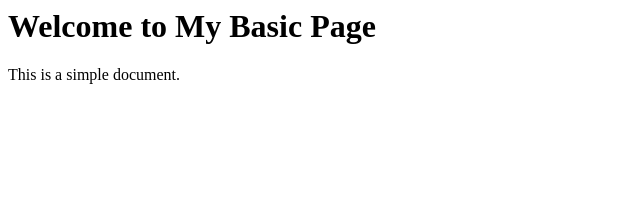
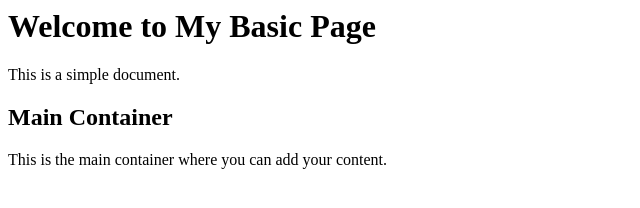
Before and after one commit to vaibhavpetkar/test-git, a plain HTML site: page index.html in a window 1280 px wide. Shown: the whole page, without its empty margins (0-640 px from the left). Drawn offline with Linux system fonts and the light colour scheme.

Commit message:
Quick fix

```diff
--- a/index.html
+++ b/index.html
@@ -6,5 +6,14 @@
 <body>
     <h1>Welcome to My Basic Page</h1>
     <p>This is a simple  document.</p>
+
+
+
+    <div id="main-container">
+        <h2>Main Container</h2>
+        <p>This is the main container where you can add your content.</p>
+
+
+    </div>
 </body>
 </html>
```
